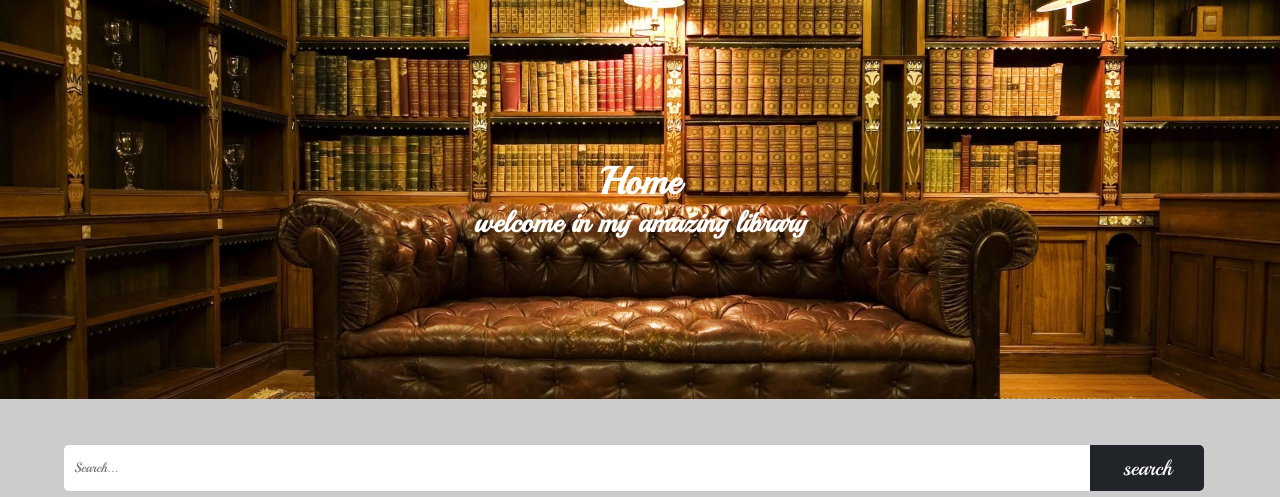
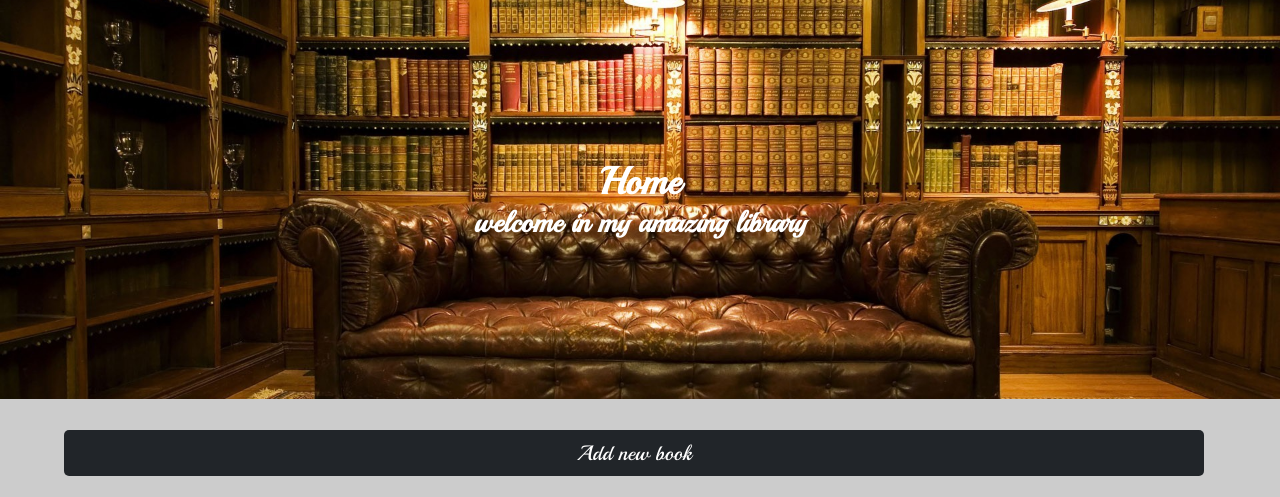
Before and after one commit to saeedmhmoud100/FCAI-2nd-year-web-project, a Django app: page /books/list/ in a window 1280 px wide. Shown: the part 81-578 px from the top of the page. Run offline with Django 5.2, Linux system fonts and the light colour scheme; a user stored in the database is signed in; data comes from the database, SQL or seed files in the repository.

Commit message:
create add new book button

```diff
--- a/books/models.py
+++ b/books/models.py
@@ -2,10 +2,11 @@ from django.conf import settings
 from django.db import models
 from django.db.models import Sum, UniqueConstraint, Avg
 from django.db.models.signals import pre_save, post_save
+from django.urls import reverse
 
 from categories.models import Category
 from project.db.models import BasicModel
-from project.db.signals import unique_slugify_pre_save, slugify_per_save, slugify_book_image_post_save
+from project.db.signals import unique_slugify_pre_save, slugify_book_image_post_save
 
 # Create your models here.
 
@@ -87,6 +88,9 @@ class Book(BasicModel):
             viewer.count += 1
             viewer.save()
 
+    def get_absolute_url(self):
+        return reverse('book_details', args=[self.slug])
+
     class Meta:
         verbose_name = 'Book'
         verbose_name_plural = 'Books'
--- a/templates/books/add_book.html
+++ b/templates/books/add_book.html
@@ -14,7 +14,6 @@
         {% endfor %}
     </div>
 {% endif %}
-
 
 <form method="post" class="form" enctype="multipart/form-data">
     {% csrf_token %}
--- a/templates/books/book_list.html
+++ b/templates/books/book_list.html
@@ -9,6 +9,16 @@ Book List | block.super
 {% block content %}
 
 <div class="container">
+
+
+    {% if user.is_superuser %}
+    <div class="row">
+        <div class="col-12">
+            <button class="btn-6 btn-dark" onclick="urlRedirect('{% url 'add_book' %}')"> Add new book</button>
+        </div>
+    </div>
+    {% endif %}
+
     <div class="row">
         <div class="col-12 search-box">
             <input placeholder="Search..." type="search" id="search">
@@ -32,10 +42,12 @@ Book List | block.super
 
                     <div class="row w-100">
                         <div class="col-12 text-center">
-                                <button class="btn-6 btn-dark" onclick="urlRedirect(`{% url 'book_details' book.slug %}`)">details</button>
+                            <button class="btn-6 btn-dark" onclick="urlRedirect(`{% url 'book_details' book.slug %}`)">
+                                details
+                            </button>
                             {% if user.is_superuser %}
-                                <button class="btn-6 btn-dark">Update</button>
-                                <button class="btn-6 btn-dark">Delete</button>
+                            <button class="btn-6 btn-dark">Update</button>
+                            <button class="btn-6 btn-dark">Delete</button>
                             {% endif %}
                         </div>
                     </div>
```
